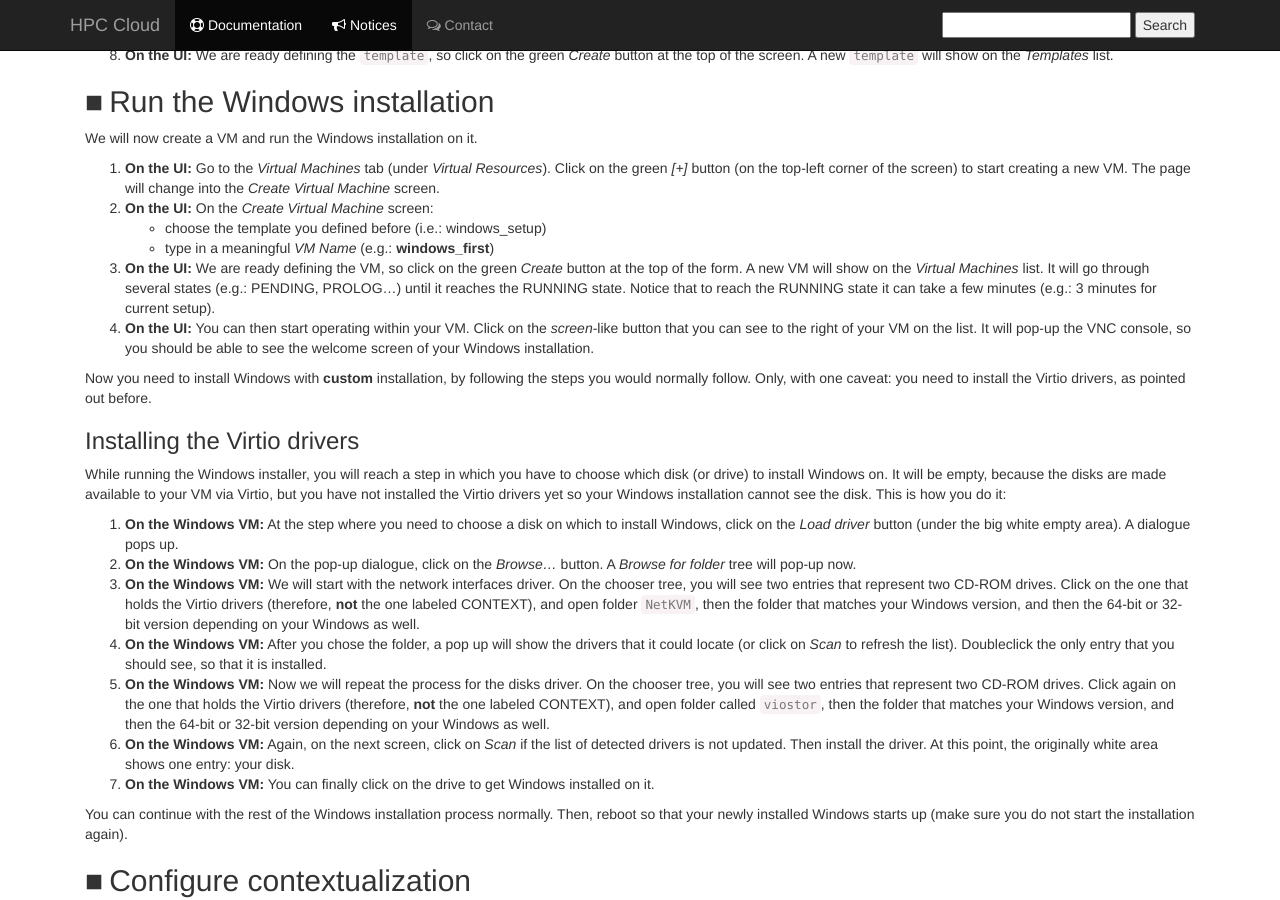
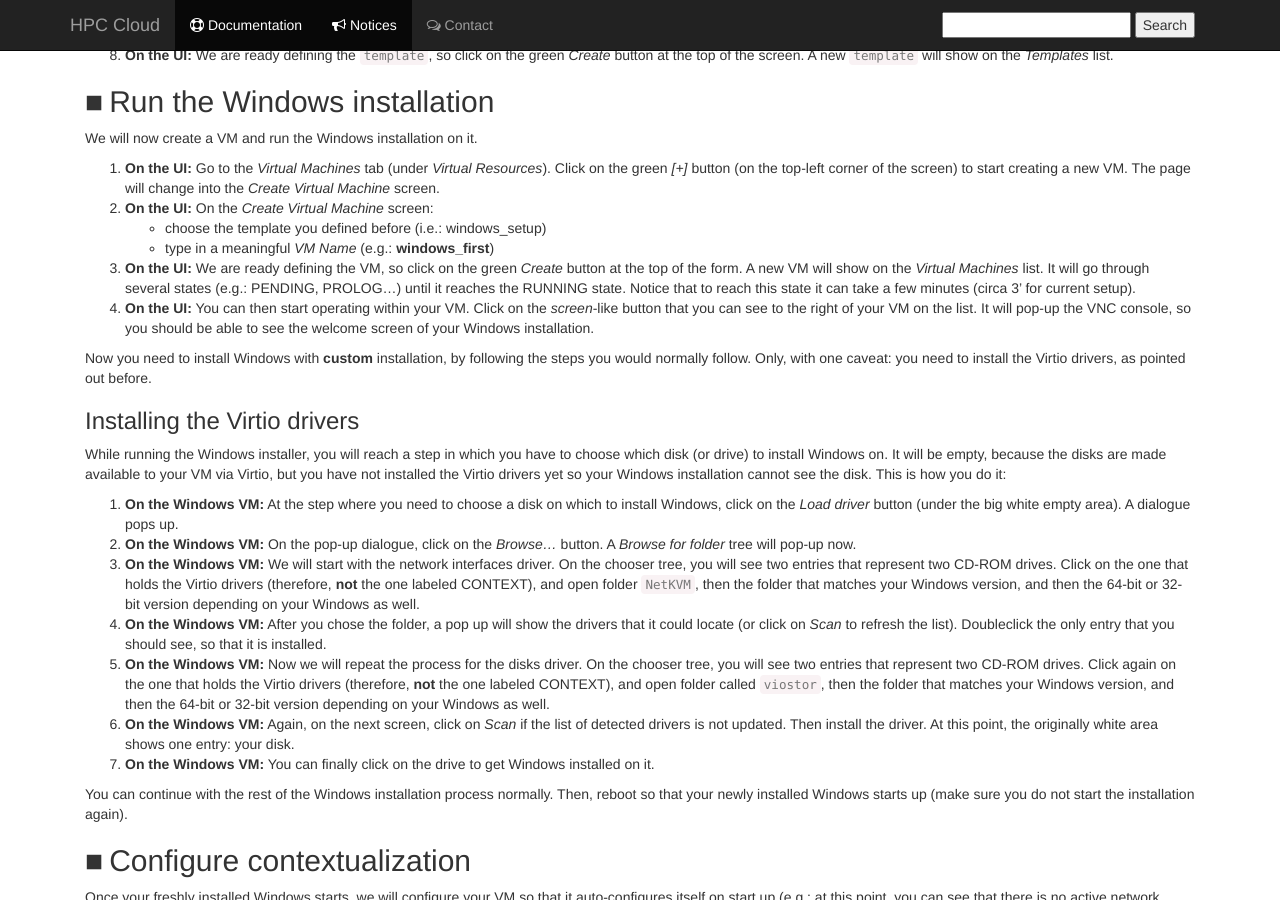
Before and after one commit to sara-nl/clouddocs, a Jekyll site: the page built from Windows.markdown, in a window 1280 px wide and 900 px high, scrolled down 3250 px. Built offline with Jekyll 4.4.1, drawn with Linux system fonts in a browser that asks for light colours; nearby versions of some CDN libraries.

Commit message:
Update Windows.markdown

```diff
--- a/Windows.markdown
+++ b/Windows.markdown
@@ -151,7 +151,7 @@ We will now create a VM and run the Windows installation on it.
 1. **On the UI:** On the _Create Virtual Machine_ screen:
   * choose the template you defined before (i.e.: windows_setup)
   * type in a meaningful _VM Name_ (e.g.: **windows_first**)
-1. **On the UI:** We are ready defining the VM, so click on the green _Create_ button at the top of the form. A new VM will show on the _Virtual Machines_ list. It will go through several states (e.g.: PENDING, PROLOG...) until it reaches the RUNNING state. Notice that to reach the RUNNING state it can take a few minutes (e.g.: 3 minutes for current setup).
+1. **On the UI:** We are ready defining the VM, so click on the green _Create_ button at the top of the form. A new VM will show on the _Virtual Machines_ list. It will go through several states (e.g.: PENDING, PROLOG...) until it reaches the RUNNING state. Notice that to reach this state it can take a few minutes (circa 3' for current setup).
 1. **On the UI:** You can then start operating within your VM. Click on the _screen_-like button that you can see to the right of your VM on the list. It will pop-up the VNC console, so you should be able to see the welcome screen of your Windows installation.
 
 Now you need to install Windows with **custom** installation, by following the steps you would normally follow. Only, with one caveat: you need to install the Virtio drivers, as pointed out before.
```
